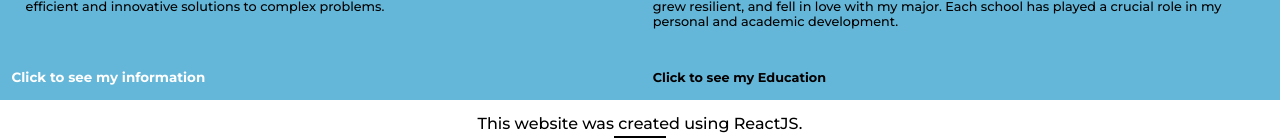
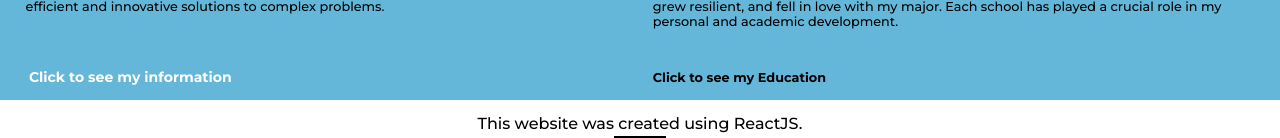
Before and after one commit to TheCodister/PersonalCV, a React (Create React App) app: page / in a window 1280 px wide. In both pictures the pointer is over the element "Click to see my information". Shown: the part 1172-1310 px from the top of the page. Built offline with nearby package versions, Linux system fonts and the light colour scheme; the HTML template or start-up script is replaced by a standard one.

Commit message:
animation adjust

```diff
--- a/src/Pages/Home/Home.css
+++ b/src/Pages/Home/Home.css
@@ -98,16 +98,13 @@
   font-size: 1vw;
   height: 55%;
 }
-.home-content-link {
+.home-content-link p {
   transition: 300ms;
   font-size: 1vw;
   font-weight: bold;
 }
-.home-content-link:hover {
-  transform: scale(1.05);
-  transition: 300ms;
-}
 .home-content-link p:hover {
+  transform: scale(1.1) translateX(5%);
   transition: 300ms;
   color: #ffffff;
 }
--- a/src/Pages/MyInfo/MyInfo.css
+++ b/src/Pages/MyInfo/MyInfo.css
@@ -54,3 +54,7 @@
   font-size: 1.5rem;
   margin-left: 0.5em;
 }
+.info-content-text:hover {
+  transform: scale(1.3) translateX(11%);
+  transition: 500ms;
+}
```
